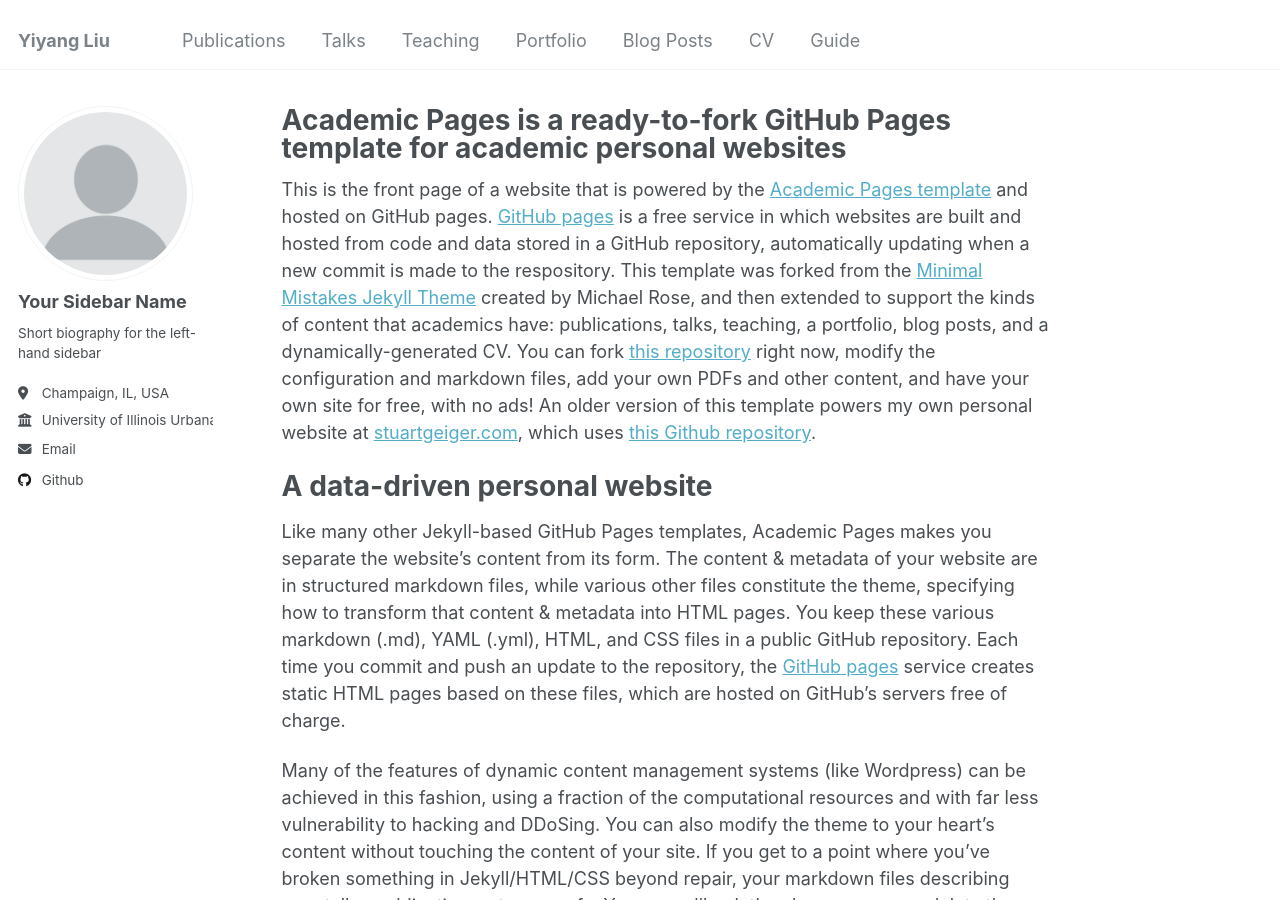
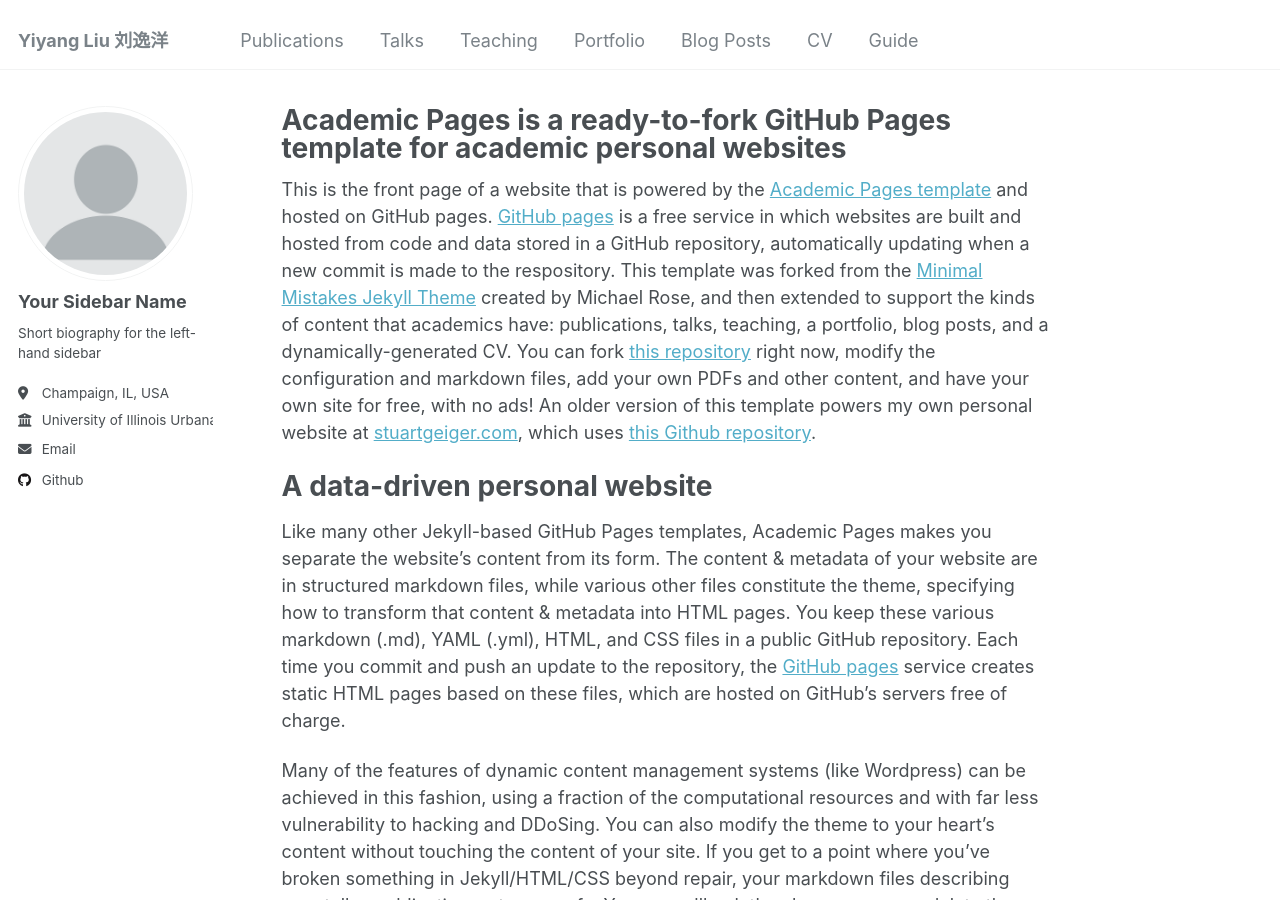
Before and after one commit to eyangl/eyangl.github.io, a Jekyll site: the page built from _pages/about.md, in a window 1280 px wide and 900 px high. Built offline with Jekyll 4.4.1, drawn with Linux system fonts in a browser that asks for light colours.

Commit message:
edit profile

```diff
--- a/_config.yml
+++ b/_config.yml
@@ -8,7 +8,7 @@
 
 # Basic Site Settings
 locale                   : "en-US"
-title                    : "Yiyang Liu"
+title                    : "Yiyang Liu 刘逸洋"
 title_separator          : "-"
 name                     : &name "Your Name"
 description              : &description "personal description"
```
